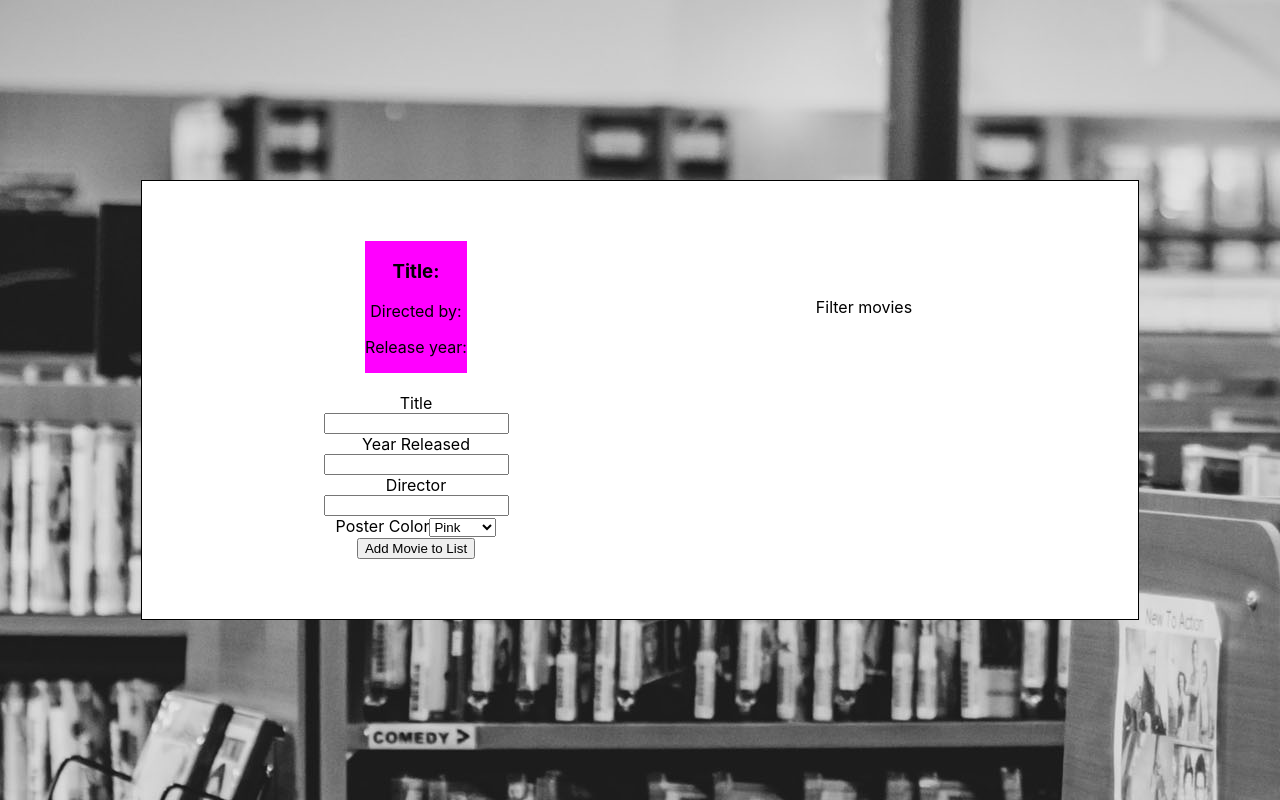
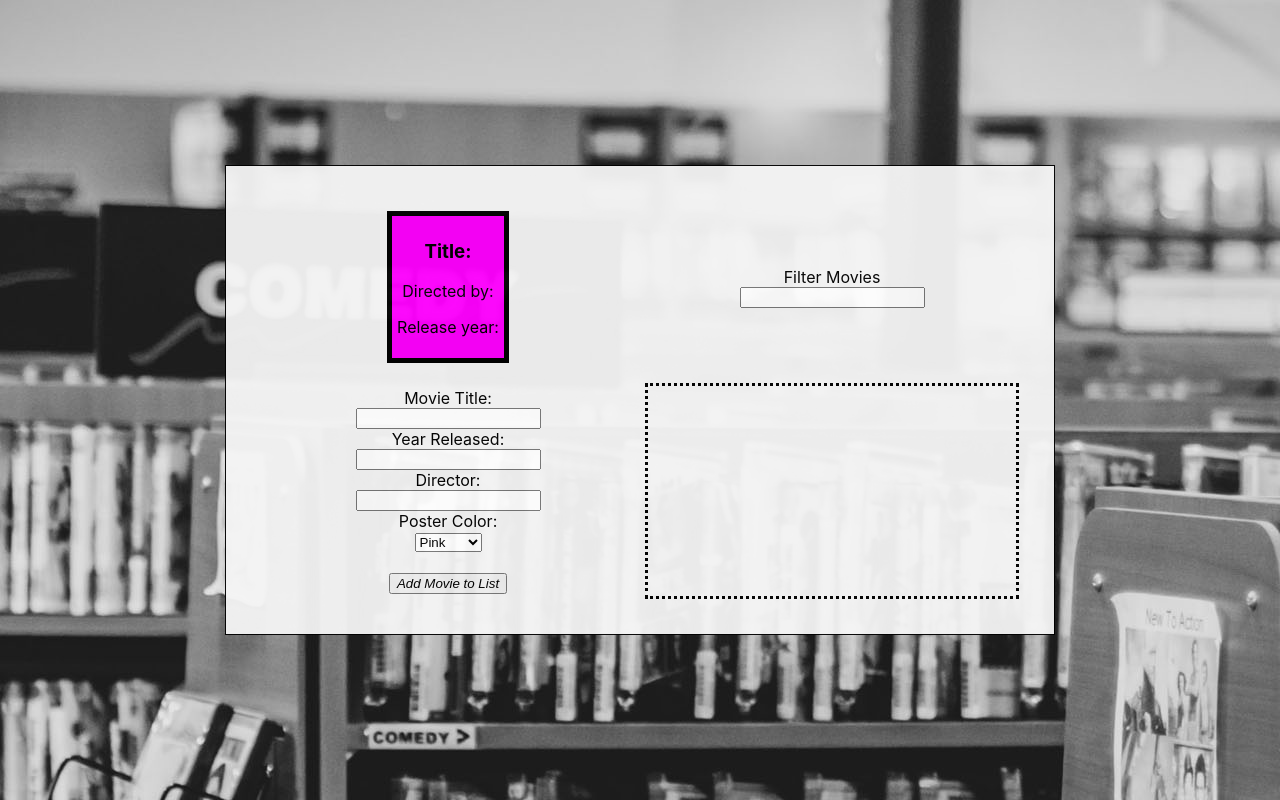
Before and after one commit to JeffreyAllison/scratchREACTmovielist, a React (Create React App) app: page / in a window 1280 px wide. Built offline with nearby package versions, Linux system fonts and the light colour scheme.

Commit message:
added handlefiltermovies function and passed it into movielist in app.js.  added useEffect function in app.js and passed filterquery into movielist in app.js.  added additional CSS styling

```diff
--- a/src/App.css
+++ b/src/App.css
@@ -13,12 +13,13 @@ body {
 }
 
 .App {
-  width: 70%;
-  background-color: white;
+  width: 60%;
+  background-color: whitesmoke;
+  opacity: 95%;
   display: grid;
   grid-template-columns: 1fr 1fr;
   border: solid 1px black;
-  padding: 50px;
+  padding: 30px;
 }
 
 .movie-form label,
@@ -43,4 +44,13 @@ body {
   display: flex;
   flex-wrap: wrap;
   flex-direction: row;
+  border: 3px black dotted;
+  margin: 5px;
 }
+
+.movie-poster {
+  border: 5px black solid;
+  margin: 5px;
+  padding: 5px;
+  background-color: or;
+}
--- a/src/App.js
+++ b/src/App.js
@@ -31,10 +31,18 @@ function App() {
     setMovieFormColor('magenta');
   }
 
+  // eslint-disable-next-line react-hooks/exhaustive-deps
+  useEffect(() => handleFilterMovies(filterQuery), [filterQuery]);
+
   function handleDeleteMovie(movieFormTitle) {
     const movieIndex = allMovies.findIndex((movie) => movie.movieFormTitle === movieFormTitle);
     allMovies.splice(movieIndex, 1);
     setAllMovies([...allMovies]);
+  }
+
+  function handleFilterMovies(search) {
+    const searchMovies = allMovies.filter((movie) => movie.movieFormTitle.includes(search));
+    search ? setFilteredMovies(searchMovies) : setAllMovies(allMovies);
   }
 
   return (
@@ -47,7 +55,10 @@ function App() {
           movieFormColor={movieFormColor}
         />
       </div>
-      <div className="movie-filter quarter">Filter movies</div>
+      <div className="movie-filter quarter">
+        Filter Movies
+        <input onChange={(e) => setFilterQuery(e.target.value)} />
+      </div>
       <MovieForm
         submitMovie={submitMovie}
         movieFormTitle={movieFormTitle}
@@ -59,7 +70,10 @@ function App() {
         movieFormColor={movieFormColor}
         setMovieFormColor={setMovieFormColor}
       />
-      <MovieList movies={allMovies} handleDeleteMovie={handleDeleteMovie} />
+      <MovieList
+        movies={filterQuery ? filteredMovies : allMovies}
+        handleDeleteMovie={handleDeleteMovie}
+      />
     </div>
   );
 }
--- a/src/MovieForm.js
+++ b/src/MovieForm.js
@@ -15,7 +15,7 @@ export default function MovieForm({
     <div className="movie-form-container quarter">
       <form onSubmit={submitMovie} className="movie-form">
         <label>
-          Title
+          Movie Title:
           <input
             required
             value={movieFormTitle}
@@ -23,7 +23,7 @@ export default function MovieForm({
           />
         </label>
         <label>
-          Year Released
+          Year Released:
           <input
             required
             value={movieFormYearReleased}
@@ -31,7 +31,7 @@ export default function MovieForm({
           />
         </label>
         <label>
-          Director
+          Director:
           <input
             required
             value={movieFormDirector}
@@ -39,7 +39,7 @@ export default function MovieForm({
           />
         </label>
         <label>
-          Poster Color
+          Poster Color:<br></br>
           <select
             required
             value={movieFormColor}
@@ -48,11 +48,14 @@ export default function MovieForm({
             <option value="limegreen">Green</option>
             <option value="cyan">Blue</option>
             <option value="magenta">Pink</option>
-            <option value="purple">Purple</option>
-            <option value="orange">Orange</option>
+            <option value="gold">Yellow</option>
+            <option value="orangered">Orange</option>
           </select>
         </label>
-        <button>Add Movie to List</button>
+        <br></br>
+        <button>
+          <i>Add Movie to List</i>
+        </button>
       </form>
     </div>
   );
```
